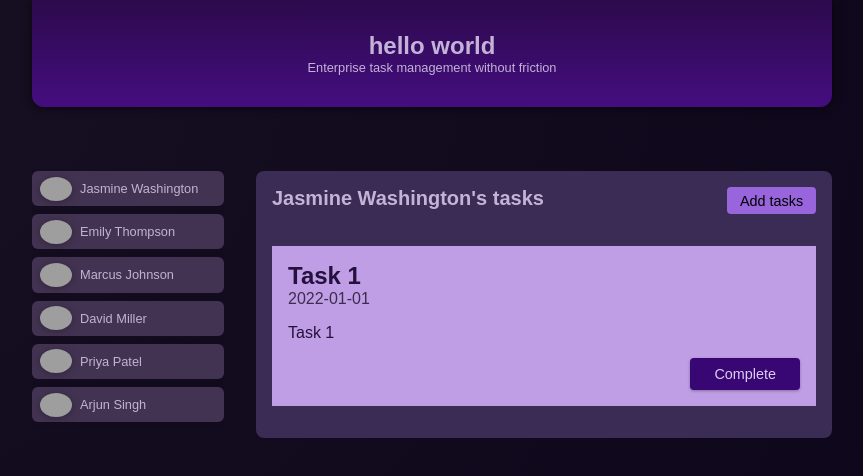
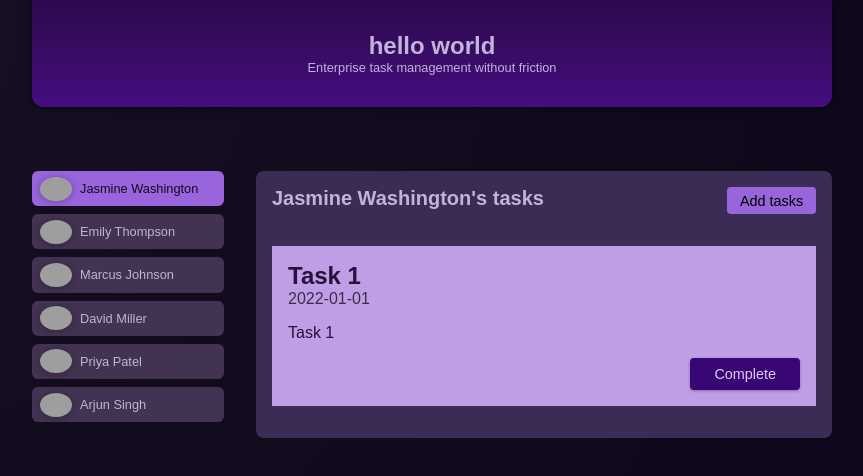
Before and after one commit to Anhnguyenanh123/angular-app, an Angular app: page / in a window 1280 px wide. Both pictures are taken after a click on the button "Jasmine Washington". Shown: the top 476 px of the page, without its empty margins (208-1071 px from the left). Built offline with nearby package versions, Linux system fonts and the light colour scheme; grey boxes are pictures that could not be loaded.

Commit message:
add complete button

```diff
--- a/src/app/app.component.html
+++ b/src/app/app.component.html
@@ -4,7 +4,7 @@
   <ul id="users">
     @for (user of users; track user.id) {
     <li>
-      <app-user [user]="user" (select)="onSelectedUser($event)" />
+      <app-user [selected]="user.id === selectedUserId" [user]="user" (select)="onSelectedUser($event)" />
     </li>
     }
   </ul>
--- a/src/app/tasks/task/task.component.html
+++ b/src/app/tasks/task/task.component.html
@@ -3,6 +3,6 @@
   <time datetime=""> {{ task.dueDate }}</time>
   <p>{{ task.summary }}</p>
   <p class="actions">
-    <button>Complete</button>
+    <button (click)="onComplete()">Complete</button>
   </p>
 </article>
--- a/src/app/tasks/task/task.component.ts
+++ b/src/app/tasks/task/task.component.ts
@@ -1,4 +1,4 @@
-import { Component, Input } from '@angular/core';
+import { Component, Input, Output, EventEmitter } from '@angular/core';
 import { Task } from './task.model';
 
 @Component({
@@ -10,4 +10,9 @@ import { Task } from './task.model';
 })
 export class TaskComponent {
   @Input({ required: true }) task!: Task;
+  @Output() complete = new EventEmitter<string>();
+
+  onComplete() {
+    this.complete.emit(this.task.id);
+  }
 }
--- a/src/app/tasks/tasks.component.html
+++ b/src/app/tasks/tasks.component.html
@@ -8,7 +8,7 @@
   <ul>
     @for (task of selectedUserTask; track task.id) {
     <li>
-      <app-task [task]="task" />
+      <app-task [task]="task" (complete)="onConpleteTask($event)"/>
     </li>
     }
   </ul>
--- a/src/app/tasks/tasks.component.ts
+++ b/src/app/tasks/tasks.component.ts
@@ -38,4 +38,8 @@ export class TasksComponent {
   get selectedUserTask() {
     return this.tasks.filter((task) => task.userId === this.userId)!;
   }
+
+  onConpleteTask(taskId: string) {
+    this.tasks = this.tasks.filter((task) => task.id !== taskId);
+  }
 }
--- a/src/app/user/user.component.html
+++ b/src/app/user/user.component.html
@@ -1,9 +1,6 @@
 <div>
-  <button (click)="onSelectedUser()">
-    <img
-      [src]="imagePath"
-      [alt]="user.name"
-    />
+  <button [class.active]="selected" (click)="onSelectedUser()">
+    <img [src]="imagePath" [alt]="user.name" />
     <span>{{ user.name }}</span>
   </button>
 </div>
--- a/src/app/user/user.component.ts
+++ b/src/app/user/user.component.ts
@@ -9,8 +9,8 @@ import { User } from './user.model';
   styleUrl: './user.component.css',
 })
 export class UserComponent {
-
-  @Input({required: true}) user!: User;
+  @Input({ required: true }) user!: User;
+  @Input({ required: true }) selected!: boolean;
   @Output() select = new EventEmitter<string>();
 
   get imagePath() {
```
